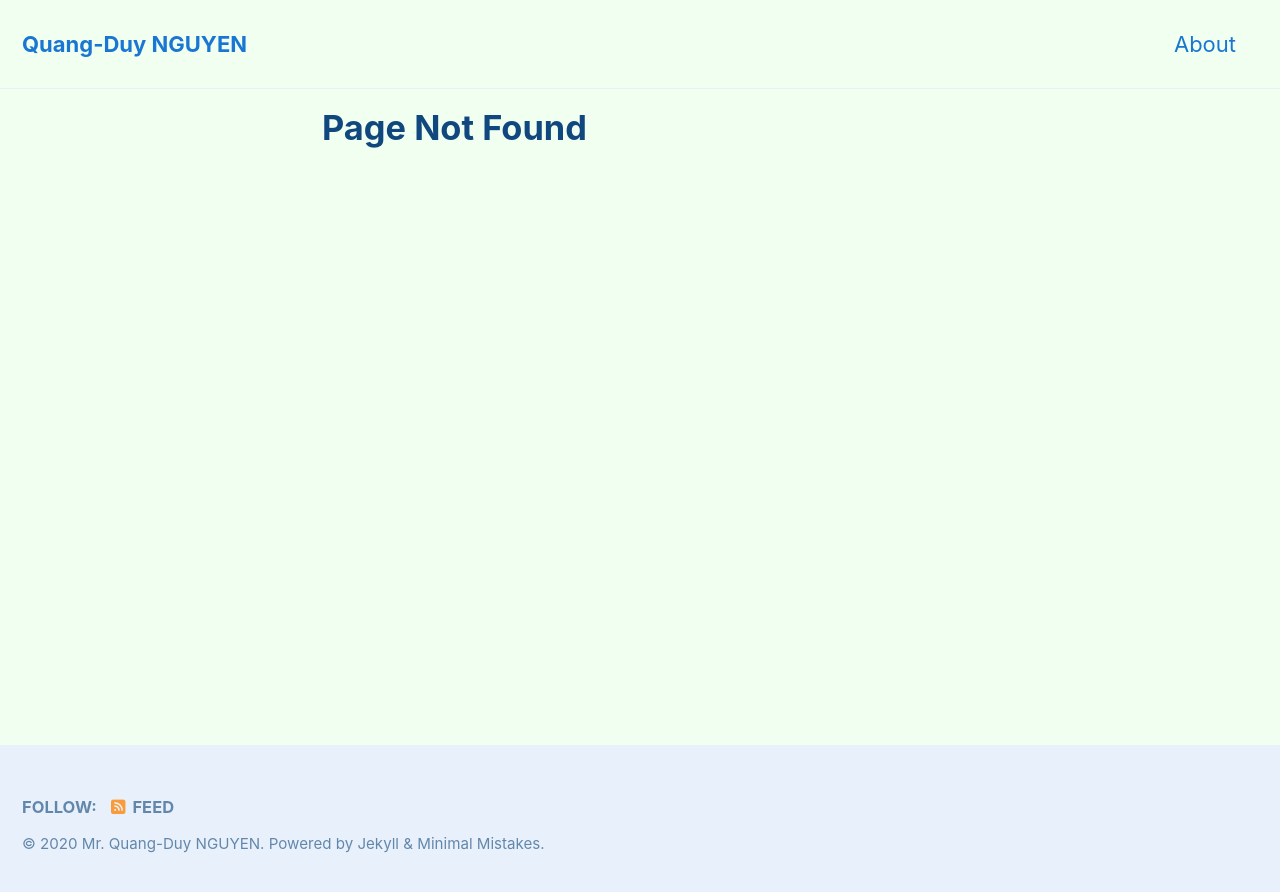
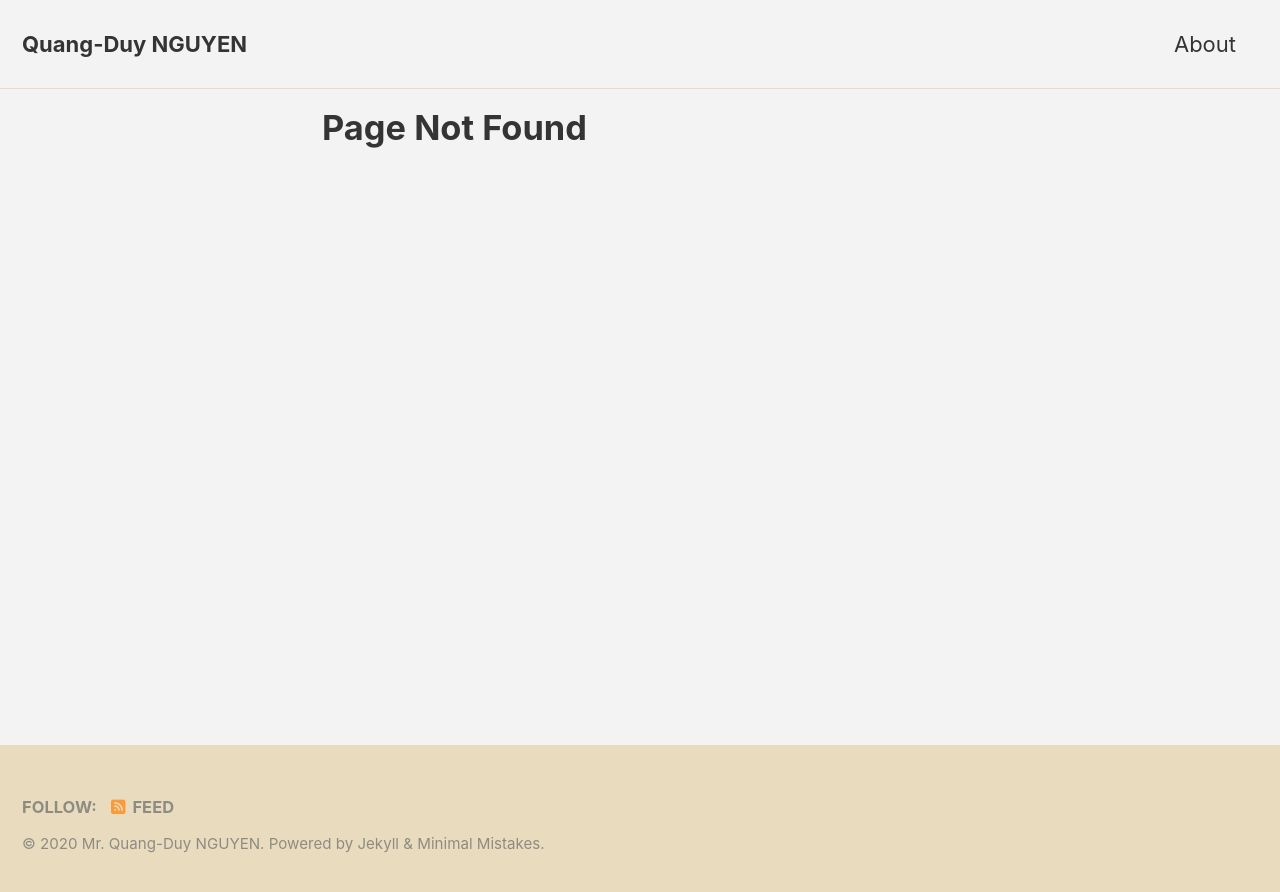
Before and after one commit to nqduy35/nqduy35.github.io, a Jekyll site: the page built from _pages/404.md, in a window 1280 px wide. Shown: the top 892 px of the page. Built offline with Jekyll 4.4.1, drawn with Linux system fonts in a browser that asks for light colours; cached includes are drawn as plain includes; nearby versions of some CDN libraries.

Commit message:
Update _config.yml

```diff
--- a/_config.yml
+++ b/_config.yml
@@ -12,7 +12,7 @@
 
 # theme                  : "minimal-mistakes-jekyll"
 # remote_theme           : "mmistakes/minimal-mistakes"
-minimal_mistakes_skin    : "aqua" # "air", "aqua", "contrast", "dark", "dirt", "neon", "mint", "plum", "sunrise", "default"
+minimal_mistakes_skin    : "dirt" # "air", "aqua", "contrast", "dark", "dirt", "neon", "mint", "plum", "sunrise", "default"
 
 # Site Settings
 locale                   : "en-US"
```
